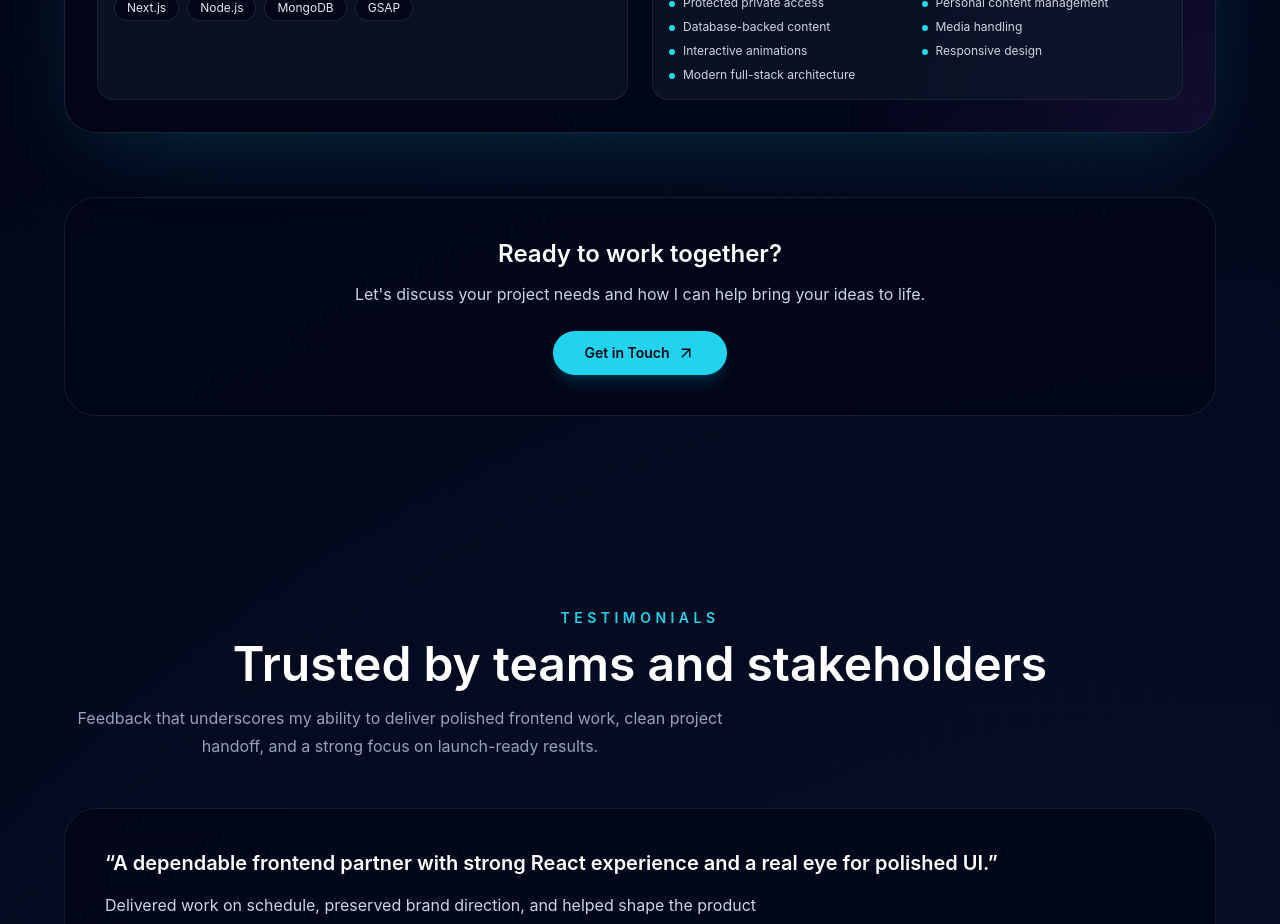
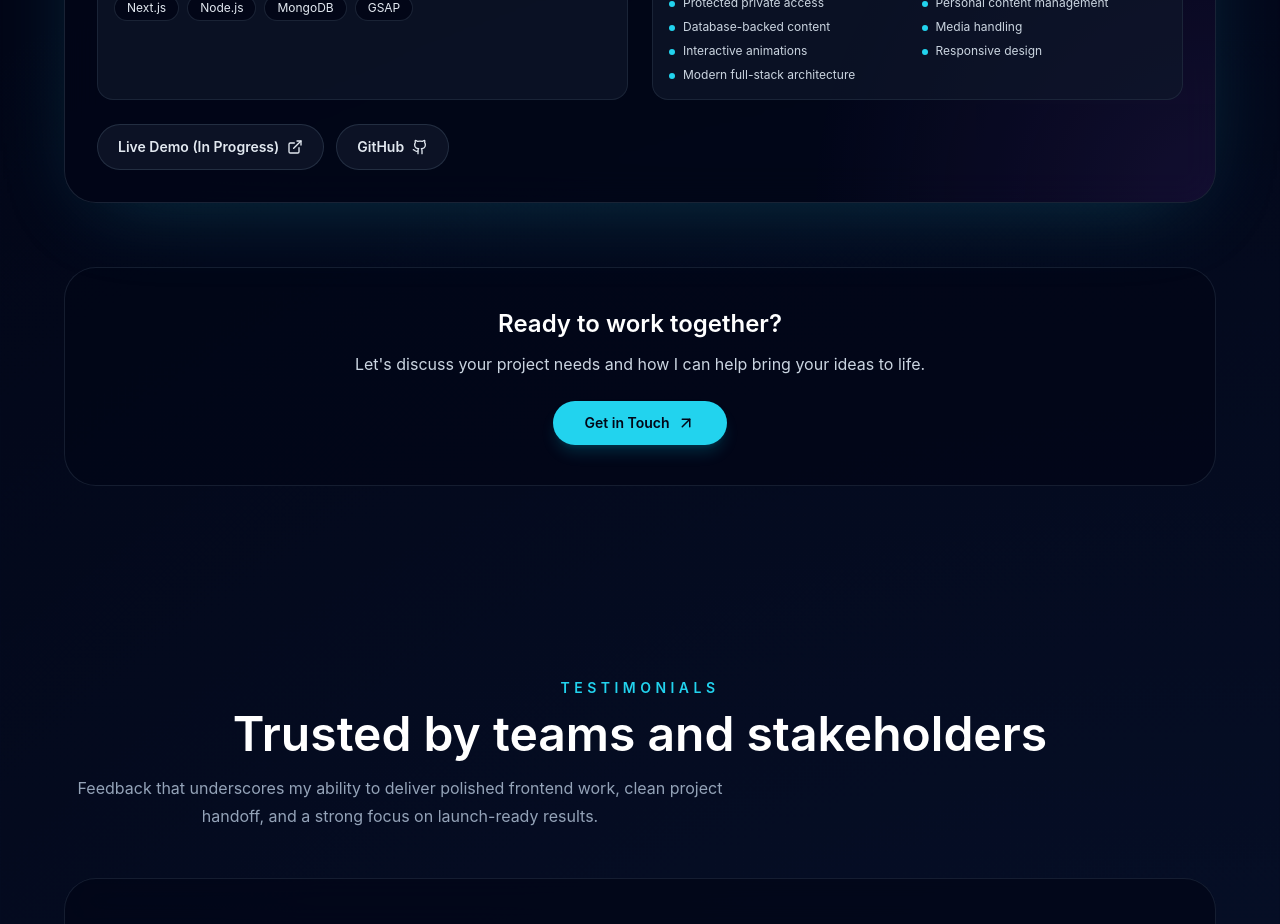
Before and after one commit to Madebydev-Babli/Portfolio, a Next.js app: page / in a window 1280 px wide. Shown: the part 8020-8944 px from the top of the page. Built offline with nearby package versions, Linux system fonts and the light colour scheme.

Commit message:
added links

```diff
--- a/src/components/ProjectsSection.tsx
+++ b/src/components/ProjectsSection.tsx
@@ -178,7 +178,18 @@ const projects: Project[] = [
       "Modern full-stack architecture",
     ],
     images: "/private.png",
-    links: [],
+    links: [
+      {
+        label: "Live Demo (In Progress)",
+        href: "https://private-vault-brijioy0d-builtby-babli.vercel.app/",
+        icon: ExternalLink,
+      },
+      {
+        label: "GitHub",
+        href: "https://github.com/Madebydev-babli/Private-Vault",
+        icon: Github,
+      },
+    ],
   },
 ];
 
```
